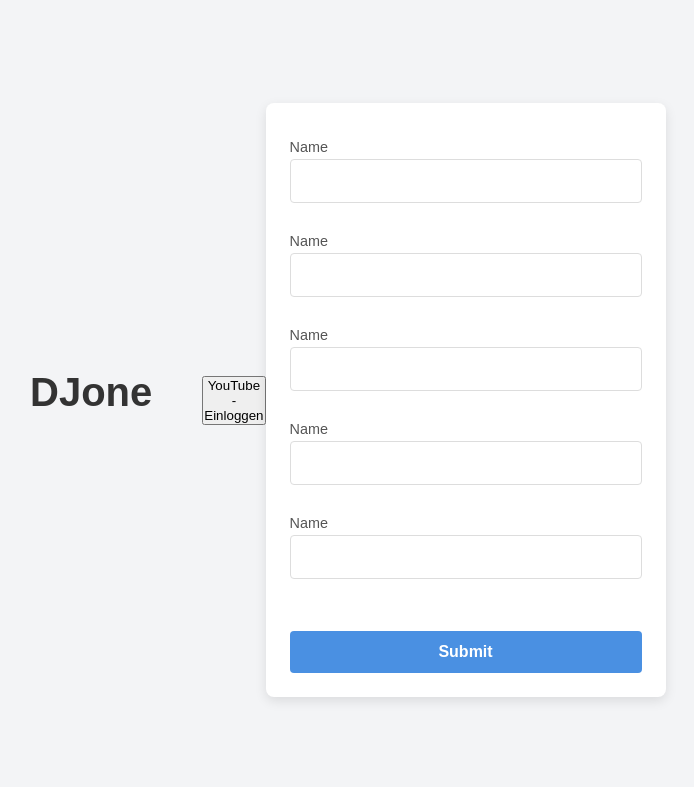
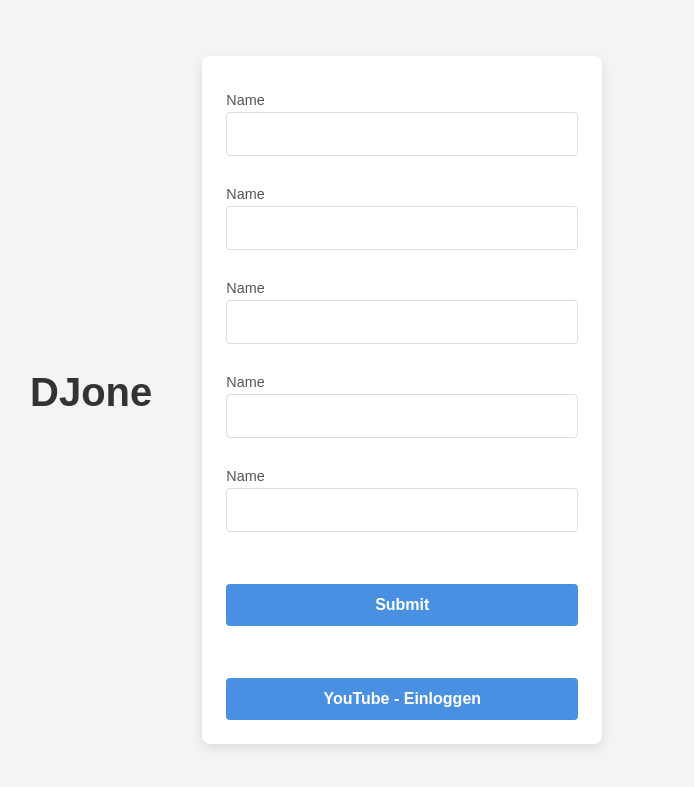
Before and after one commit to erhard3mem/djone, a Flask app: template templates/index.html in a window 1280 px wide. Shown: the top 787 px of the page, without its empty margins (40-734 px from the left). Run offline with Flask 3, Linux system fonts and the light colour scheme; the template is opened without the code that fills it, so the values that code supplies are empty, except form fields; form fields are guessed from the names that the template uses.

Commit message:
added oauth button styling

```diff
--- a/templates/index.html
+++ b/templates/index.html
@@ -5,26 +5,7 @@
     <script src="https://ajax.googleapis.com/ajax/libs/jquery/3.7.0/jquery.min.js"></script>
     <style>
         @import url('https://fonts.googleapis.com/css2?family=Roboto:ital,wght@0,100;1,400&display=swap');
-       /* body {
-            font-family: Roboto;
-        }
-        h1 {
-            padding:20px;
-            background-color: aquamarine;
-            margin:0;
-        }
-        form {
-            padding:20px;
-            background-color:azure;
-        }
-        #data-container {
-            padding:20px;
-            background-color: aqua;
-        }
-	#loading {
-	  display:none;
-	}*/
-        /* Reset default styling */
+
 * {
     margin: 0;
     padding: 0;
@@ -70,6 +51,7 @@ form label {
     margin-bottom: 0.25rem;
 }
 
+form button,
 form input[type="text"],
 form input[type="submit"] {
     padding: 0.75rem;
@@ -85,6 +67,7 @@ form input[type="text"]:focus {
     border-color: #4a90e2;
 }
 
+form button,
 form input[type="submit"] {
     background-color: #4a90e2;
     color: white;
@@ -349,7 +332,6 @@ form input[type="submit"]:hover {
 
     <h1>DJone</h1>
 
-    <button onclick="oauth2SignIn()">YouTube - Einloggen</button>
 
     <form method="POST" action="/">
         {{ form.csrf_token }}
@@ -359,7 +341,9 @@ form input[type="submit"]:hover {
         {{ form.name3.label }} {{ form.name3 }}<br />
         {{ form.name4.label }} {{ form.name4 }}<br /><br />
         {{ form.submit }}
-    </form>
+        <br /><br />
+        <button onclick="oauth2SignIn()">YouTube - Einloggen</button>
+       </form>
 
     <div id="loading">
         ...loading...
@@ -414,6 +398,8 @@ form input[type="submit"]:hover {
                             vids.push(response[i])
                         }
 
+                        $('#loading').html("creating playlist... wait a moment");
+
                         getYTIdsBySearchStrings(vids).then( d => {
                             createPlaylist(d).then( x => {
                                 $("#myList").append($('<li>').html("<a target=\"_blank\" href='https://www.youtube.com/playlist?list="+x+"'>Your DJone YouTube playlist</a>"));
```
